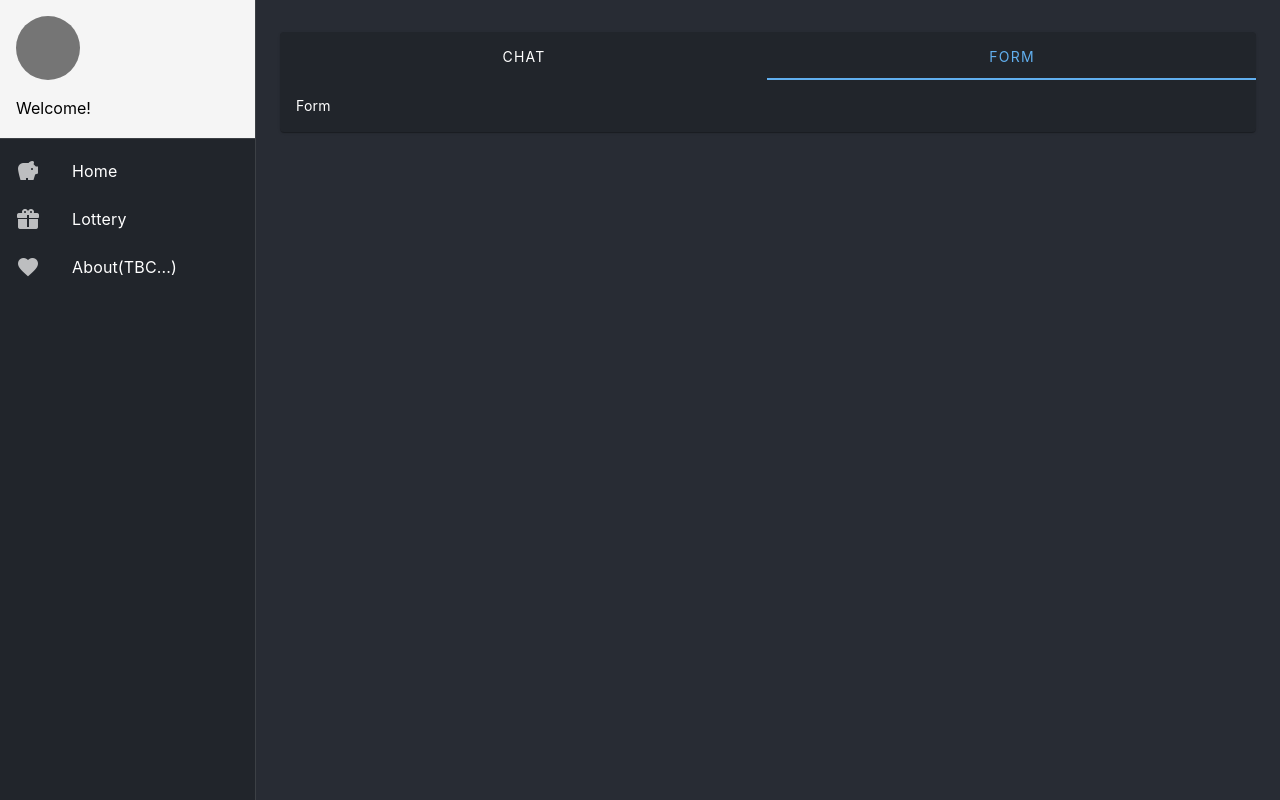
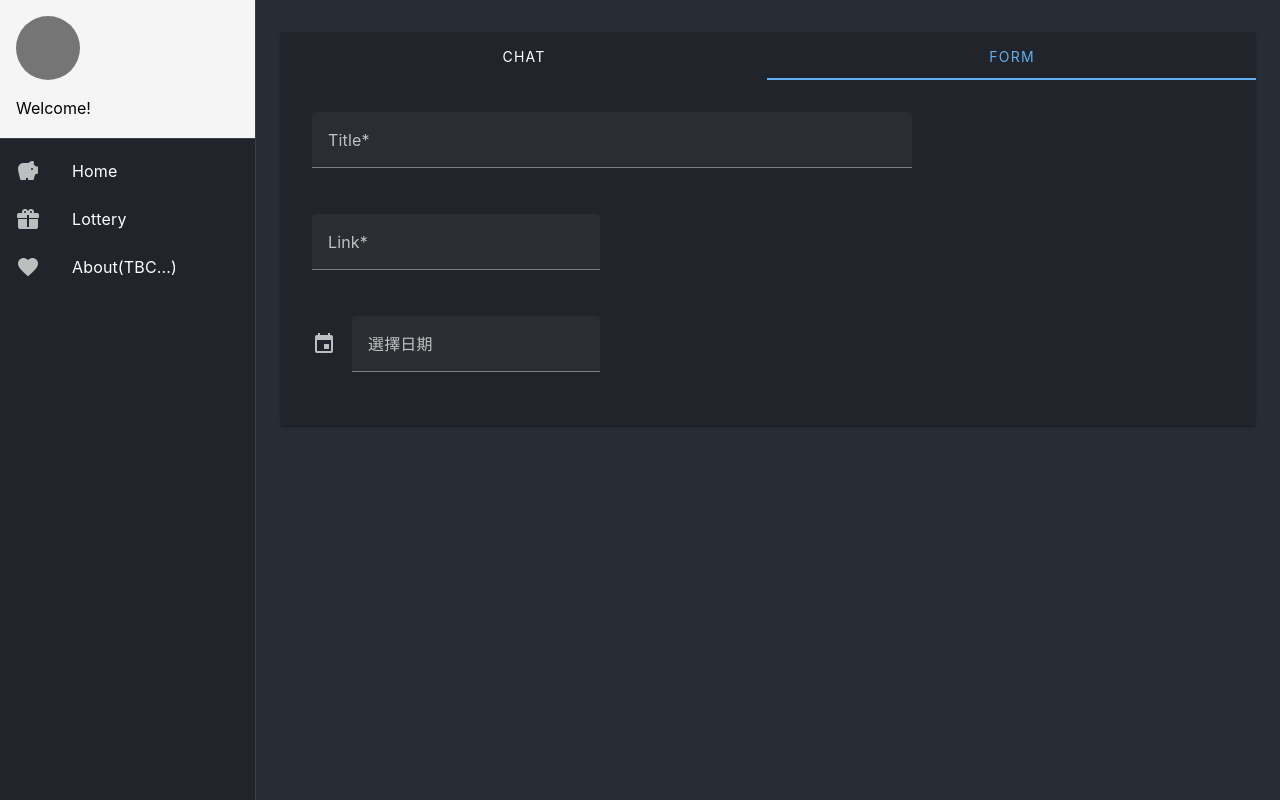
Before and after one commit to wangchristine/pigpen-vue, a Vue app: page /pigpen-vue/lottery/create in a window 1280 px wide. Both pictures are taken after a click on the tab "FORM". Built offline with nearby package versions, Linux system fonts and the light colour scheme.

Commit message:
update structure

```diff
--- /dev/null
+++ b/src/components/Lottery/LotteryChat.vue
@@ -0,0 +1,14 @@
+<script setup></script>
+
+<template>
+  <v-row class="align-center no-wrap">
+    <v-col class="flex-grow-1">
+      <v-textarea class="py-2" label="Please Type..." variant="outlined" rows="5" clearable></v-textarea>
+    </v-col>
+    <v-col class="flex-shrink-0" cols="auto">
+      <v-btn color="primary" icon="mdi-send" size="small"></v-btn>
+    </v-col>
+  </v-row>
+</template>
+
+<style scoped></style>
--- /dev/null
+++ b/src/components/Lottery/LotteryForm.vue
@@ -0,0 +1,61 @@
+<script setup>
+import { ref } from "vue";
+
+const valid = ref(false);
+
+const formData = ref({
+  title: "",
+  link: "",
+  date: null,
+});
+
+const rules = ref({
+  title: [
+    (value) => {
+      if (value) return true;
+      return "Title is required.";
+    },
+  ],
+  link: [
+    (value) => {
+      if (value) return true;
+      return "Link is required.";
+    },
+  ],
+});
+</script>
+
+<template>
+  <v-form v-model="valid">
+    <v-container>
+      <v-row>
+        <v-col cols="8">
+          <v-text-field v-model="formData.title" :rules="rules.title" label="Title*" required></v-text-field>
+        </v-col>
+      </v-row>
+      <v-row>
+        <v-col cols="12" md="4">
+          <v-text-field v-model="formData.link" :rules="rules.link" label="Link*" required></v-text-field>
+        </v-col>
+      </v-row>
+      <v-row>
+        <v-col cols="12" md="4">
+          <v-menu>
+            <template v-slot:activator="{ props }">
+              <v-text-field
+                v-model="formData.date"
+                label="選擇日期"
+                prepend-icon="mdi-calendar"
+                readonly
+                v-bind="props"
+              ></v-text-field>
+            </template>
+            <v-date-picker v-model="formData.date" show-adjacent-months></v-date-picker>
+          </v-menu>
+        </v-col>
+      </v-row>
+    </v-container>
+  </v-form>
+</template>
+
+<style scoped></style>
--- a/src/components/TheFooter.vue
+++ b/src/components/TheFooter.vue
@@ -8,12 +8,10 @@ const navigateRoute = (routeName) => {
 </script>
 
 <template>
-  <v-layout class="d-lg-none" style="height: 56px">
-    <v-bottom-navigation class="position-fixed" grow>
-      <v-btn v-for="(item, idx) in menu" :key="idx" @click="navigateRoute(item.routeName)">
-        <v-icon>{{ item.icon }}</v-icon>
-        {{ item.name }}
-      </v-btn>
-    </v-bottom-navigation>
-  </v-layout>
+  <v-bottom-navigation class="position-fixed d-lg-none" grow>
+    <v-btn v-for="(item, idx) in menu" :key="idx" @click="navigateRoute(item.routeName)">
+      <v-icon>{{ item.icon }}</v-icon>
+      {{ item.name }}
+    </v-btn>
+  </v-bottom-navigation>
 </template>
--- a/src/layouts/DefaultLayout.vue
+++ b/src/layouts/DefaultLayout.vue
@@ -4,6 +4,7 @@ import TheFooter from "@/components/TheFooter.vue";
 </script>
 
 <template>
+  <v-layout>
     <!-- if 電腦版顯示 -->
     <NavigationDrawer />
     <v-main>
@@ -11,4 +12,5 @@ import TheFooter from "@/components/TheFooter.vue";
     </v-main>
     <!-- if 手機版顯示 -->
     <TheFooter />
+  </v-layout>
 </template>
--- a/src/views/Lottery/Create.vue
+++ b/src/views/Lottery/Create.vue
@@ -1,5 +1,7 @@
 <script setup>
 import { ref } from "vue";
+import LotteryChat from "@/components/Lottery/LotteryChat.vue";
+import LotteryForm from "@/components/Lottery/LotteryForm.vue";
 
 const tab = ref(null);
 </script>
@@ -17,16 +19,11 @@ const tab = ref(null);
           <v-card-text>
             <v-tabs-window v-model="tab">
               <v-tabs-window-item value="chat">
-                <v-row class="align-center no-wrap">
-                  <v-col class="flex-grow-1">
-                    <v-textarea class="py-2" label="Please Type..." variant="outlined" rows="5"></v-textarea>
-                  </v-col>
-                  <v-col class="flex-shrink-0" cols="auto">
-                    <v-btn color="primary" icon="mdi-send" size="small"></v-btn>
-                  </v-col>
-                </v-row>
+                <LotteryChat />
               </v-tabs-window-item>
-              <v-tabs-window-item value="form"> Form </v-tabs-window-item>
+              <v-tabs-window-item value="form">
+                <LotteryForm />
+              </v-tabs-window-item>
             </v-tabs-window>
           </v-card-text>
         </v-card>
```
Lines whose indentation alone changed are shown as unchanged.
